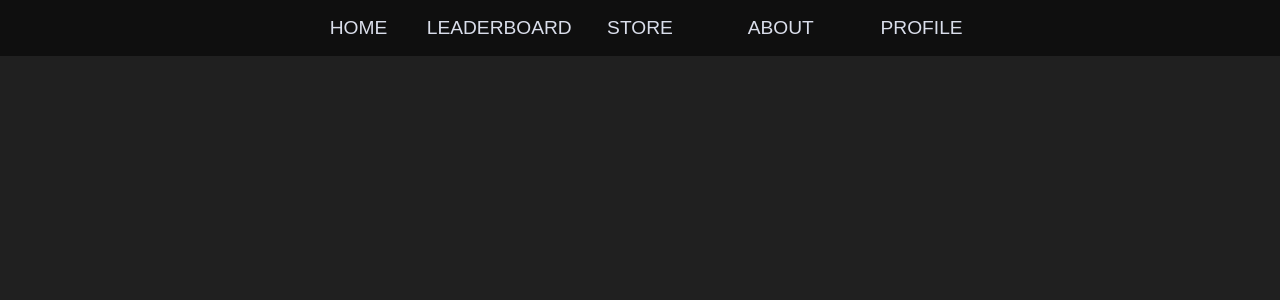
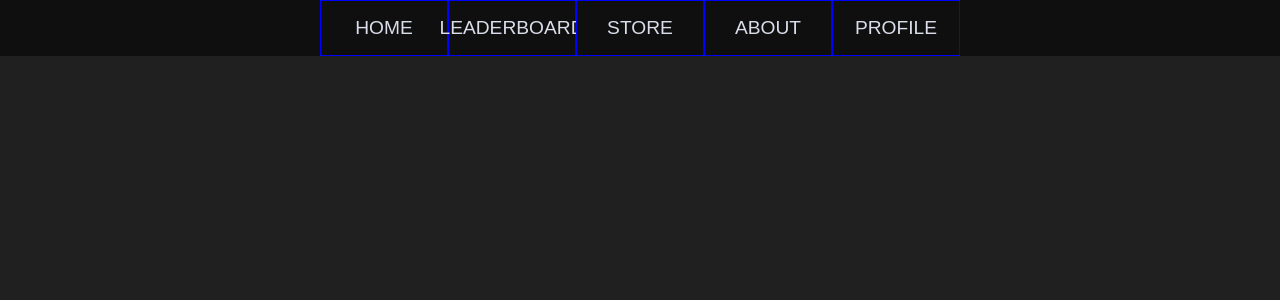
Before and after one commit to AahanPatel/Quexa, a Flask app: page / in a window 1280 px wide. Shown: the top 300 px of the page. Run offline with Flask 3, Linux system fonts and the light colour scheme.

Commit message:
Menu design done

```diff
--- a/static/css/styles.css
+++ b/static/css/styles.css
@@ -26,8 +26,8 @@ body, html {
     justify-content: center;
     align-items: center;
     height: 7vh;
+    background-color: var(--darkest-color);
     /* border: 0.2em red solid; */
-    background-color: var(--darkest-color);
 }
 
 .header ul {
@@ -43,20 +43,27 @@ body, html {
     justify-content: center;
     align-items: center;
     background-color: var(--darkest-color);
-    /* border: blue solid .1em; */
-    margin: 0px 0.5vw;
+    border: blue solid .1em;
+    margin: 0px;
     height: 7vh;
     width: 10vw;
 }
 
-.header ul li:hover {
-    float: left;
+.header ul li a {
+    display: flex;
+    justify-content: center;
+    align-items: center;
+    width: 100%;
+    height: 100%;
+    color: var(--text-primary-color);
+    box-sizing: border-box;
+    font-size: 1.2em;
+    text-align: center;
+    /* border: red solid .1em; */
+    background-color: var(--darkest-color);
+    cursor: pointer;
+}
+
+.header ul li a:hover {
     background-color: var(--primary-color-lighter);
 }
-
-.header ul li a {
-    color: var(--text-primary-color);
-    font-size: 1.2em;
-    text-align: center;
-    text-decoration: none;
-}
```
